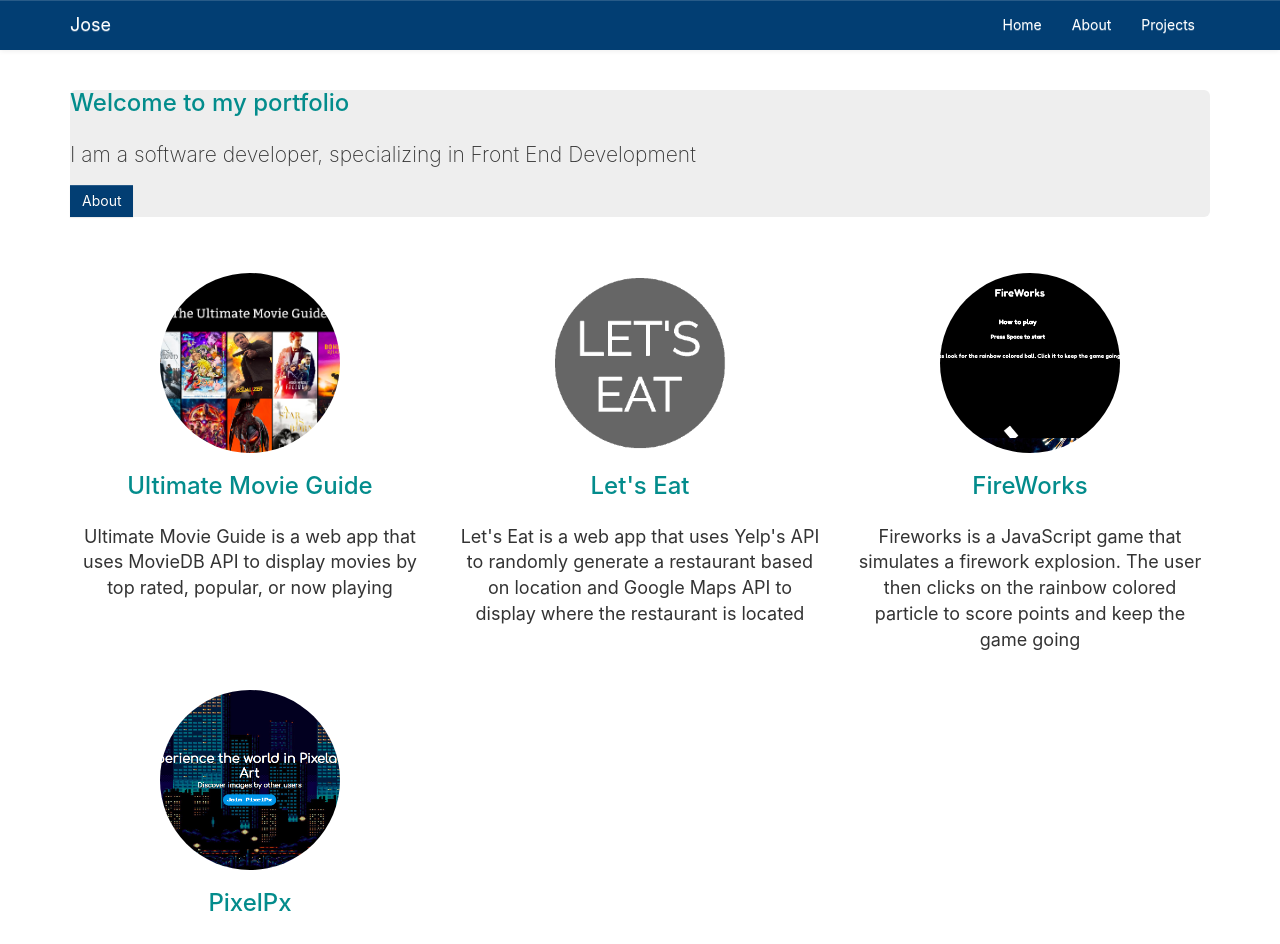
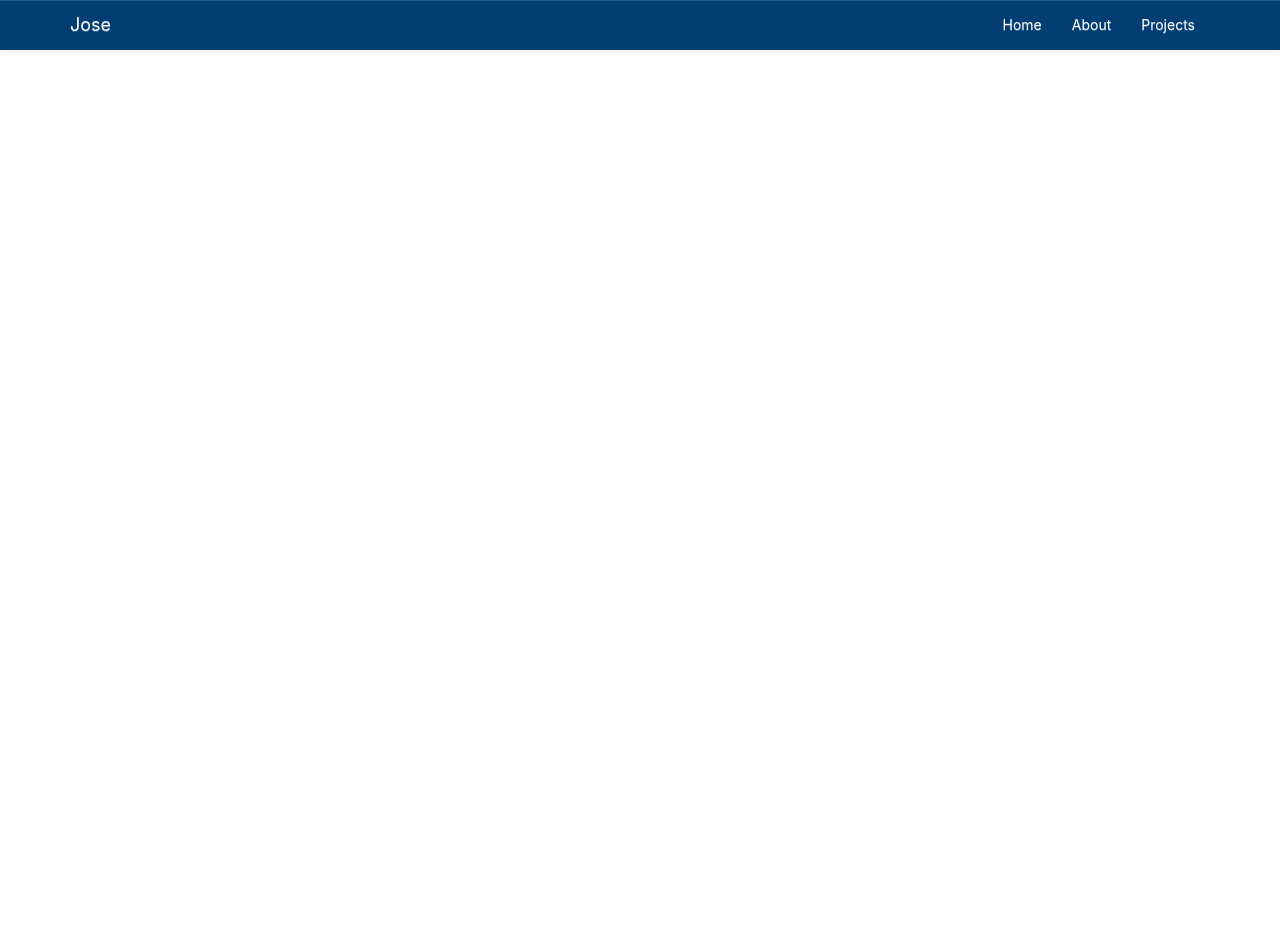
Before and after one commit to jomartinez27/react-port, a React (Create React App) app: page / in a window 1280 px wide. Shown: the top 944 px of the page. After the commit the page ends 800 px from the top, so only its background shows below. Built offline with nearby package versions, Linux system fonts and the light colour scheme.

Commit message:
Change banner for about

```diff
--- a/src/components/About.jsx
+++ b/src/components/About.jsx
@@ -1,13 +1,19 @@
 import React from 'react';
-import { Grid, Col, Image, Carousel, Row} from 'react-bootstrap';
+import { Grid, Col, Image, Carousel, Row, Jumbotron, Button } from 'react-bootstrap';
+import { Link } from 'react-router-dom';
 import './About.css'
 
 class About extends React.Component {
   render () {
     return (
       <div>
-        <Image src="assets/About Banner Cropped.jpg" className="header-img" />
         <Grid className="about-container" fluid>
+          <Jumbotron>
+            <h3>About Me</h3>
+            <p>I am a software developer, specializing in Front End Development</p>
+            <a target="_blank" href="https://www.linkedin.com/in/jose-martinez-517a29149/"><Button bsStyle="primary">LinkedIn</Button></a>
+            <a target="_blank" href="https://github.com/jomartinez27"><Button bsStyle="primary">GitHub</Button></a>
+          </Jumbotron>
           <Row>
             <Col xs={12} sm={5}>
               <Carousel>
--- a/src/components/Home.css
+++ b/src/components/Home.css
@@ -1,5 +1,6 @@
 .jumbotron {
   margin-bottom: 4em;
+  background-image: linear-gradient(to right, #023E73, #025373, #038C8C, #03A688, #04D98B);
 }
 
 .projects-wrapper {
@@ -14,7 +15,8 @@
   background-image: none;
   border: none;
   border-radius: 0;
-  background-color: #023E73;
+  background-color: #000 !important;
+  margin-right: 1em;
 }
 
 h3 {
--- a/src/components/Home.jsx
+++ b/src/components/Home.jsx
@@ -7,35 +7,6 @@ class Home extends React.Component {
   render () {
     return (
       <Grid>
-        <Jumbotron>
-          <h3>Welcome to my portfolio</h3>
-          <p>I am a software developer, specializing in Front End Development</p>
-          <Link to="/about">
-            <Button bsStyle="primary">About</Button>
-          </Link>
-        </Jumbotron>
-        <Row className="show-grid text-center">
-          <Col xs={12} sm={4} className="projects-wrapper">
-            <Image src="assets/ult-home Cropped.png" circle className="projects-pic" />
-            <h3>Ultimate Movie Guide</h3>
-            <p>Ultimate Movie Guide is a web app that uses MovieDB API to display movies by top rated, popular, or now playing</p>
-          </Col>
-          <Col xs={12} sm={4} className="projects-wrapper">
-            <Image src="assets/logoCover.png" circle className="projects-pic" />
-            <h3>Let's Eat</h3>
-            <p>Let's Eat is a web app that uses Yelp's API to randomly generate a restaurant based on location and Google Maps API to display where the restaurant is located</p>
-          </Col>
-          <Col xs={12} sm={4} className="projects-wrapper">
-            <Image src="assets/FireWorks Cropped.png" circle className="projects-pic" />
-            <h3>FireWorks</h3>
-            <p>Fireworks is a JavaScript game that simulates a firework explosion. The user then clicks on the rainbow colored particle to score points and keep the game going</p>
-          </Col>
-          <Col xs={12} sm={4} className="projects-wrapper">
-            <Image src="assets/pixel-px-home Cropped.png" circle className="projects-pic" />
-            <h3>PixelPx</h3>
-            <p>PixelPx is a web app that is inspired by 500px where users upload and share images with other users with the focus on pixelated art</p>
-          </Col>
-        </Row>
       </Grid>
     )
   }
--- a/src/components/Projects.css
+++ b/src/components/Projects.css
@@ -1,4 +1,4 @@
-.jumbotron {
+.proj-jumbotron {
   padding: 0 !important;
 }
 
--- a/src/components/Projects.jsx
+++ b/src/components/Projects.jsx
@@ -8,28 +8,28 @@ class Projects extends React.Component {
     return (
       <div>
         <Grid>
-          <Jumbotron id="jumbotron">
+          <Jumbotron className="proj-jumbotron">
             <Image src="assets/About Banner Cropped.jpg" responsive rounded/>
           </Jumbotron>
           <Row className="show-grid text-center">
             <Col xs={12} sm={4} className="projects-wrapper">
               <Image src="assets/ult-home Cropped.png" circle className="projects-pic" />
-              <h3>Ultimate Movie Guide</h3>
+              <a target="_blank" href="https://ult-movie-guide.herokuapp.com/#/"><h3>Ultimate Movie Guide</h3></a>
               <p>Ultimate Movie Guide is a web app that uses MovieDB API to display movies by top rated, popular, or now playing</p>
             </Col>
             <Col xs={12} sm={4} className="projects-wrapper">
               <Image src="assets/logoCover.png" circle className="projects-pic" />
-              <h3>Let's Eat</h3>
+              <a target="_blank" href="https://let-us-eat.herokuapp.com/#/"><h3>Let's Eat</h3></a>
               <p>Let's Eat is a web app that uses Yelp's API to randomly generate a restaurant based on location and Google Maps API to display where the restaurant is located</p>
             </Col>
             <Col xs={12} sm={4} className="projects-wrapper">
               <Image src="assets/FireWorks Cropped.png" circle className="projects-pic" />
-              <h3>FireWorks</h3>
+              <a target="_blank" href="https://jomartinez27.github.io/FireWorks/"><h3>FireWorks</h3></a>
               <p>Fireworks is a JavaScript game that simulates a firework explosion. The user then clicks on the rainbow colored particle to score points and keep the game going</p>
             </Col>
             <Col xs={12} sm={4} className="projects-wrapper">
               <Image src="assets/pixel-px-home Cropped.png" circle className="projects-pic" />
-              <h3>PixelPx</h3>
+              <a target="_blank" href="https://picturepixel.herokuapp.com/#/"><h3>PixelPx</h3></a>
               <p>PixelPx is a web app that is inspired by 500px where users upload and share images with other users with the focus on pixelated art</p>
             </Col>
           </Row>
```
